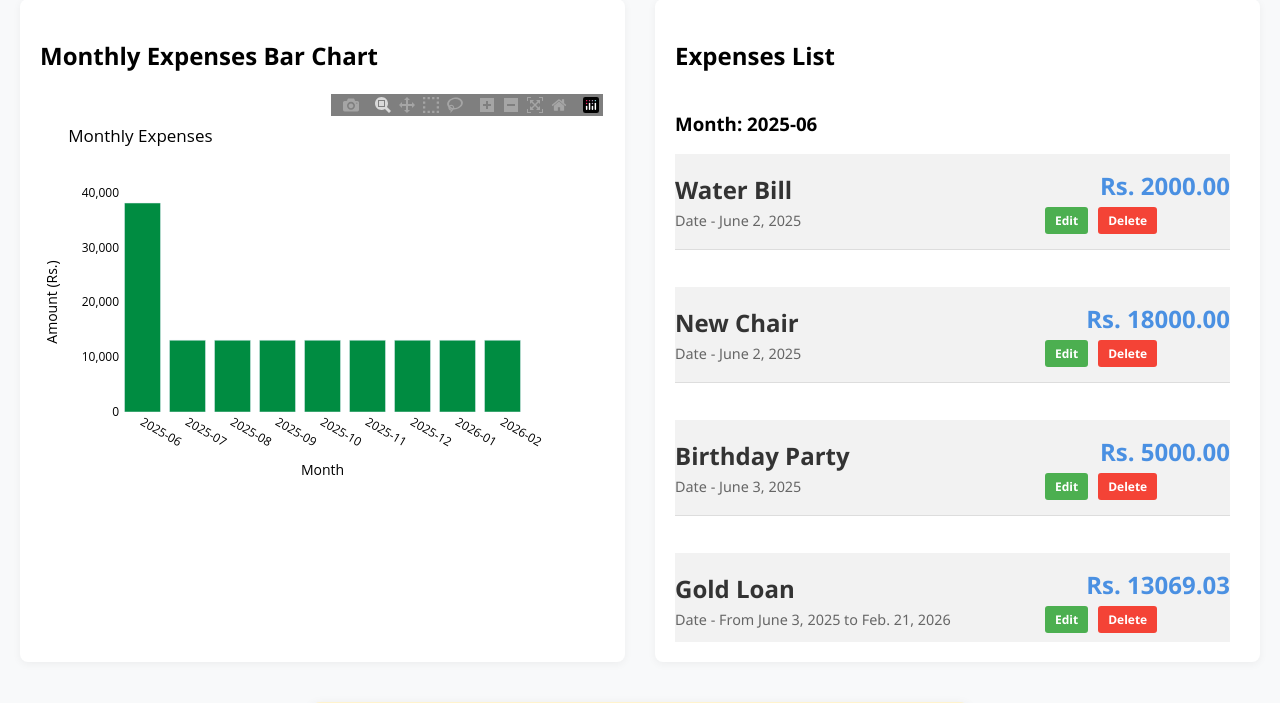
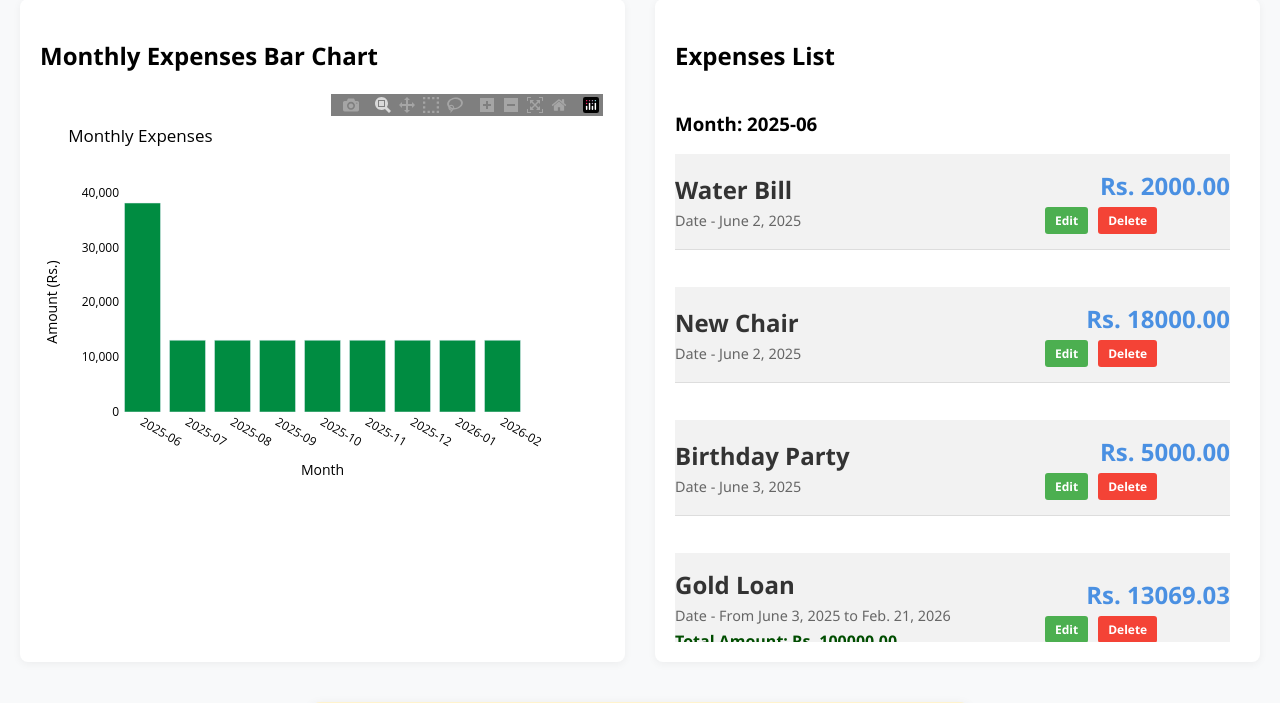
Before and after one commit to widushan/FinanceManager---Django, a Django app: page /expenses in a window 1280 px wide. Shown: the part 201-904 px from the top of the page. Run offline with Django 5.2, Linux system fonts and the light colour scheme; a user stored in the database is signed in; data comes from the database, SQL or seed files in the repository; both versions use the stored data as it was after the commit; some libraries are stand-ins or nearby versions.

Commit message:
income commit
expense and Income  func completed sucessfully created

```diff
--- a/ExpenseTracker/exp_tracker/templates/exp_tracker/expenses_list.html
+++ b/ExpenseTracker/exp_tracker/templates/exp_tracker/expenses_list.html
@@ -47,6 +47,12 @@
         }
         .expenses::-webkit-scrollbar-thumb:hover {
             background: #555;
+        }
+        .total-amount {
+            display: block;
+            margin-top: 5px;
+            font-weight: bold;
+            color: #004d00;
         }
     </style>
 
@@ -102,6 +108,7 @@
                                 <h2>{{ expense.name }}</h2>
                                 {% if expense.long_term %}
                                 <span class="date"> Date - From {{ expense.date }} to {{ expense.end_date }}</span>
+                                <span class="total-amount"> Total Amount: Rs. {{ expense.total_amount|floatformat:2 }}</span>
                                 {% else %}
                                 <span class="date"> Date - {{ expense.date }}</span>
                                 {% endif %}
--- a/ExpenseTracker/exp_tracker/views.py
+++ b/ExpenseTracker/exp_tracker/views.py
@@ -169,6 +169,7 @@ class ExpenseListView(FormView):
                             'date': current_date,
                             'end_date': expense.end_date,
                             'long_term': expense.long_term,
+                            'total_amount': expense.amount
                         })
 
                         # For expense_data_graph (chart)
@@ -260,7 +261,7 @@ class IncomeListView(FormView):
         income_data_graph = {}
         income_data = {}
 
-        # Process expenses for both dictionaries simultaneously to ensure consistency
+        # Process incomes for both dictionaries simultaneously to ensure consistency
         for account in accounts:
             incomes = account.income_list.all()
             for income in incomes:
@@ -269,19 +270,20 @@ class IncomeListView(FormView):
                     while current_date <= income.end_date:
                         year_month = current_date.strftime('%Y-%m')
 
-                        # For expense_data (display)
+                        # For income_data (display)
                         if year_month not in income_data:
                             income_data[year_month] = []
-                            income_data[year_month].append({
-                                'id': income.id,
-                                'name': income.name,
-                                'amount': income.monthly_incomes,
-                                'date': current_date,
-                                'end_date': income.end_date,
-                                'long_term': income.long_term,
-                            })
+                        income_data[year_month].append({
+                            'id': income.id,
+                            'name': income.name,
+                            'amount': income.monthly_incomes,
+                            'date': current_date,
+                            'end_date': income.end_date,
+                            'long_term': income.long_term,
+                            'total_amount': income.amount
+                        })
 
-                        # For expense_data_graph (chart)
+                        # For income_data_graph (chart)
                         if year_month not in income_data_graph:
                             income_data_graph[year_month] = 0
                         income_data_graph[year_month] += float(income.monthly_incomes)
```
Also changed, not shown: ExpenseTracker/exp_tracker/templates/exp_tracker/incomes_list.html (+8 -1 lines), ExpenseTracker/db.sqlite3.
